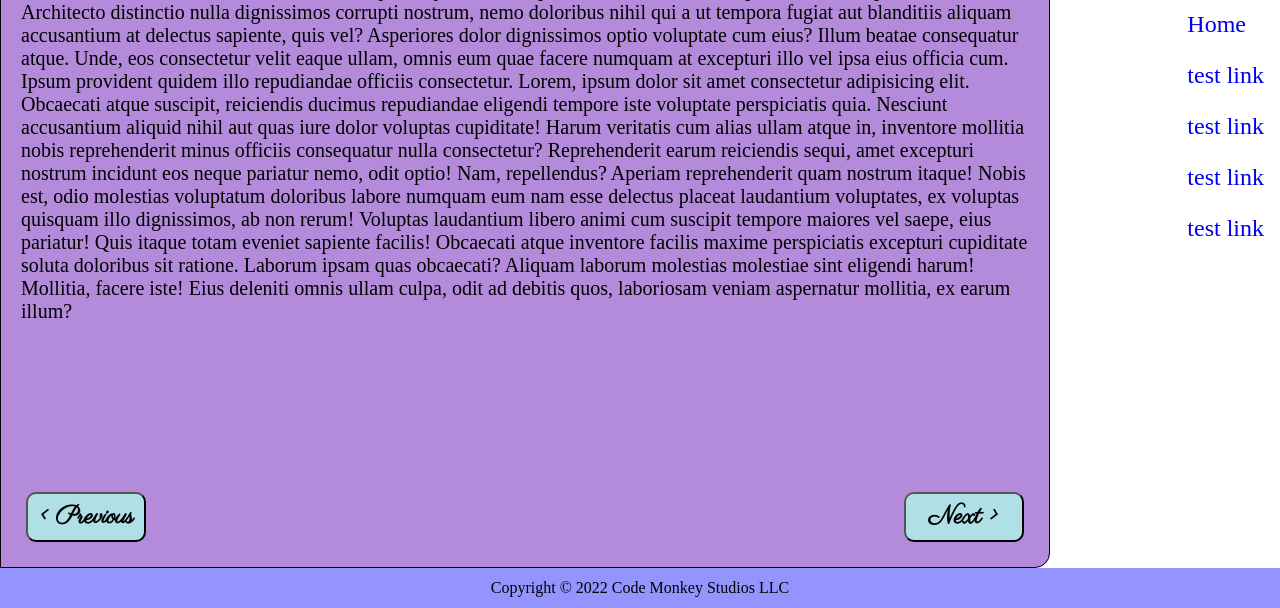
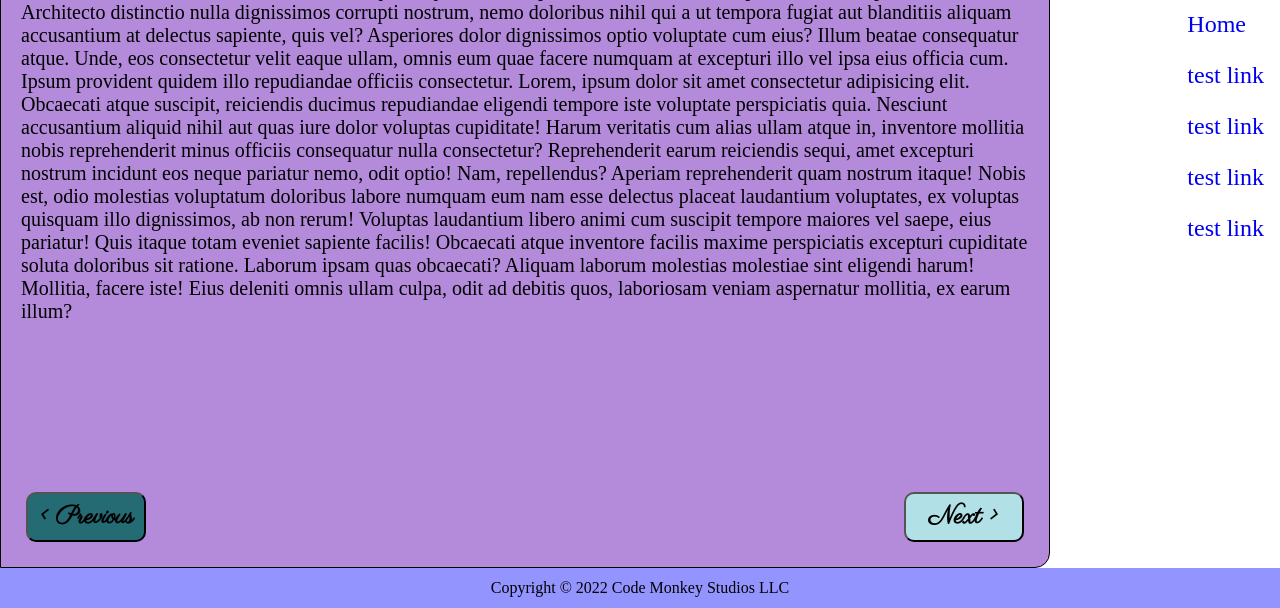
Before and after one commit to DDeShon/E-Reader, a plain HTML site: page index.html in a window 1280 px wide. In both pictures the pointer is over the button "< Previous". Shown: the part 192-800 px from the top of the page. Drawn offline with Linux system fonts and the light colour scheme.

Commit message:
styling buttons

```diff
--- a/styles.css
+++ b/styles.css
@@ -49,7 +49,11 @@
   font-family: "Parisienne", cursive;
   font-size: 1.25em;
   font-weight: bold;
-  background-color: powderblue;
+  background-color: hsl(187, 52%, 80%);
+}
+
+#reader-panel #page-btn:hover {
+  background-color: hsl(187, 52%, 30%)
 }
 
 #reader-panel .btn-prev {
```
